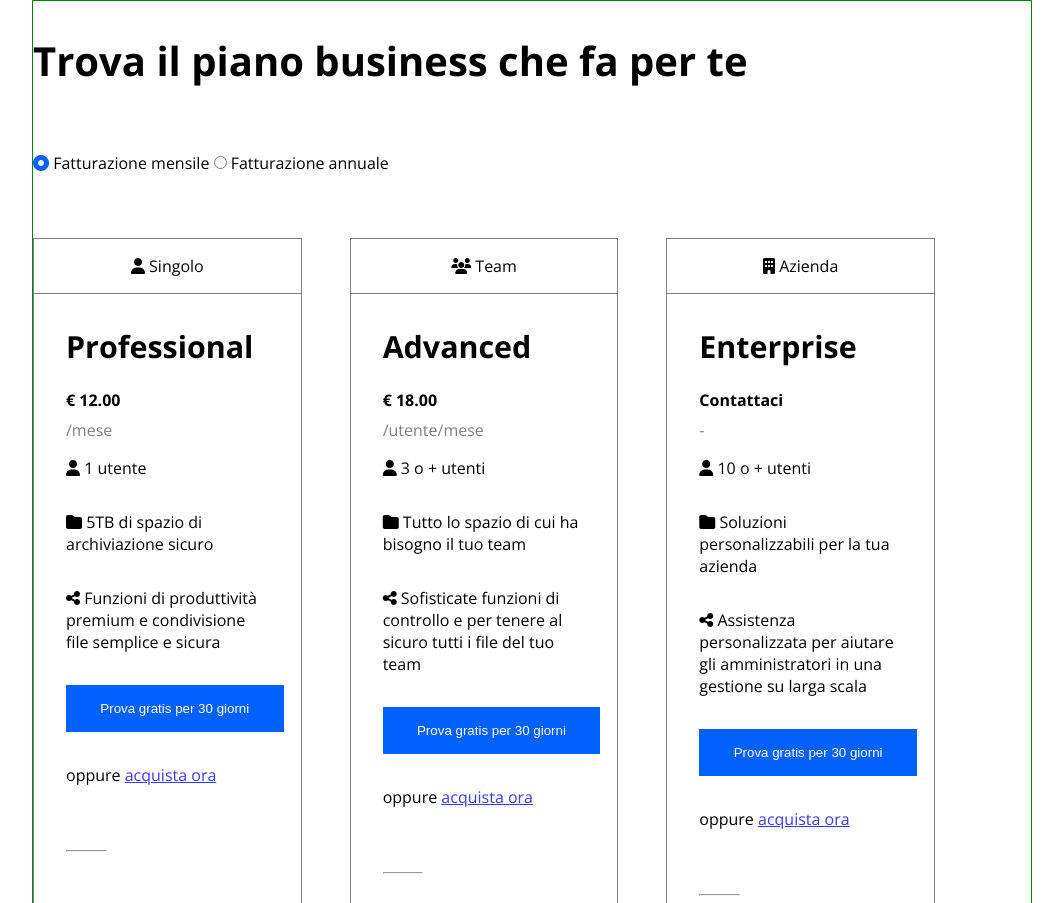
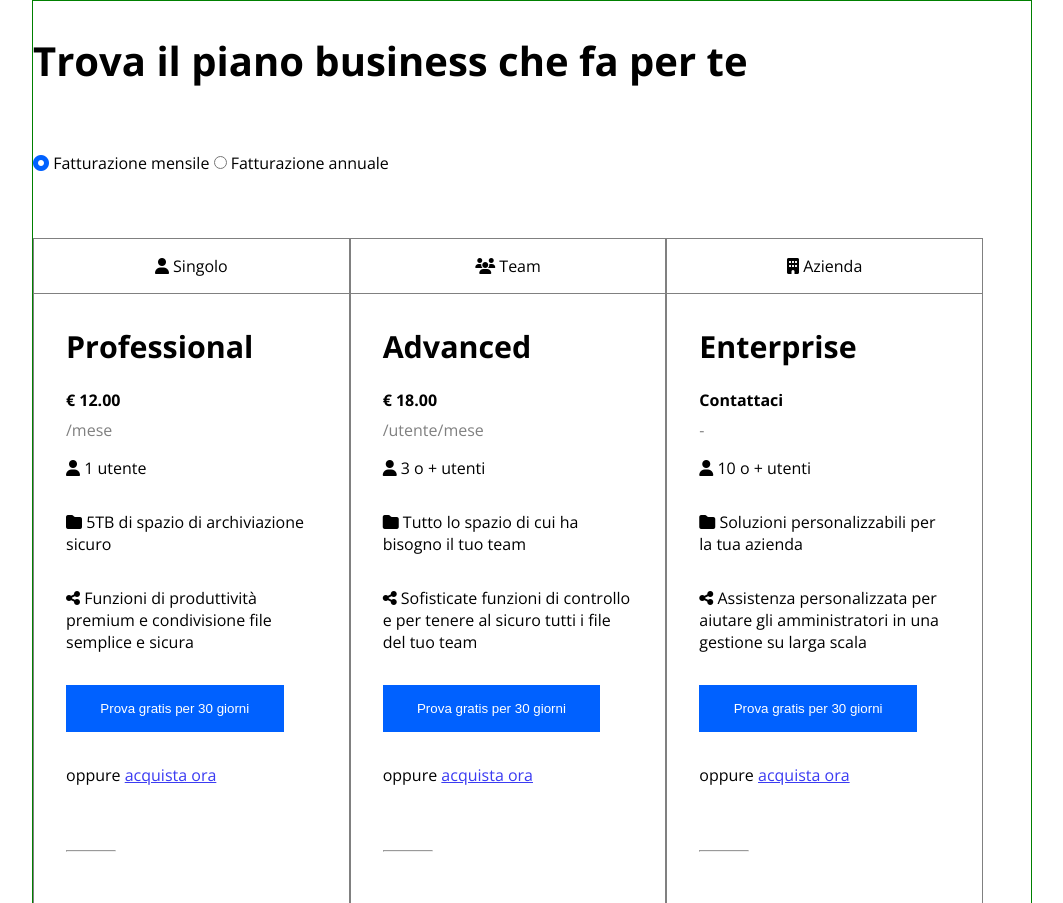
Before and after one commit to DanieleMorello/htmlcss-dropbox, a plain HTML site: page index.html in a window 1280 px wide. Shown: the part 897-1800 px from the top of the page, without its empty margins (108-1171 px from the left). Drawn offline with nearby package versions, Linux system fonts and the light colour scheme.

Commit message:
Delete margin on #plans .card

```diff
--- a/assets/css/style.css
+++ b/assets/css/style.css
@@ -307,7 +307,6 @@ nav ul li a {
 #plans .card {
   min-height: calc(100% + 3rem);
   border: 1px solid var(--db-grey);
-  margin-right: 3rem;
 }
 
 .card-header {
```
